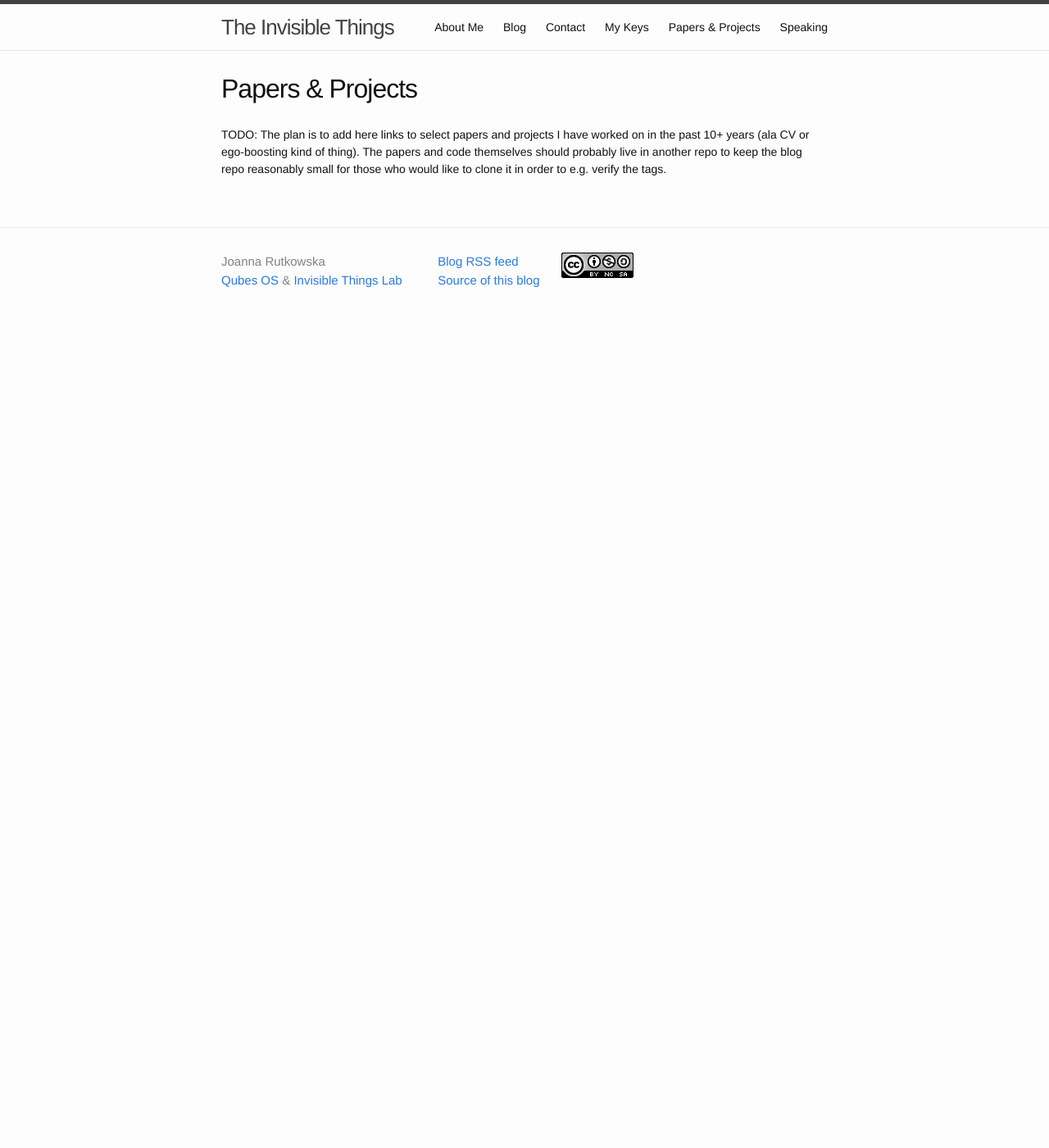
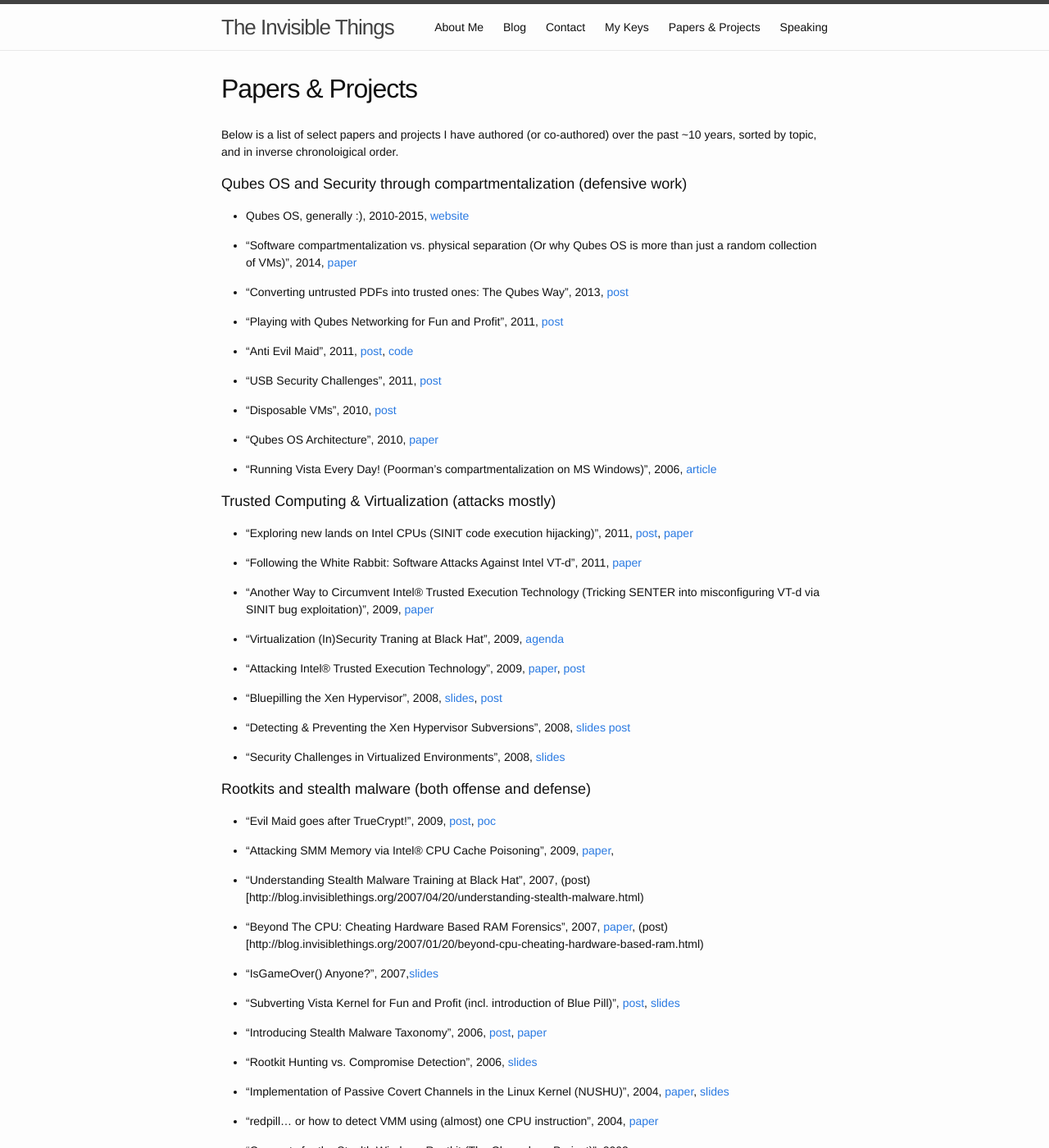
Before and after one commit to rootkovska/rootkovska.github.io, a Jekyll site: the page built from papers.md, in a window 1280 px wide and 1400 px high. Shown: the whole window at 82% size. Built offline with Jekyll 4.4.1, drawn with Linux system fonts in a browser that asks for light colours; Markdown is read by kramdown in place of the engine named in the settings; some of the changed text lies outside the part shown.

Commit message:
papers.md: added list of select papers and projects

```diff
--- a/papers.md
+++ b/papers.md
@@ -4,8 +4,73 @@ title: Papers & Projects
 permalink: /papers/
 ---
 
-TODO: The plan is to add here links to select papers and projects I have worked
-on in the past 10+ years (ala CV or ego-boosting kind of thing). The papers and
-code themselves should probably live in another repo to keep the blog repo
-reasonably small for those who would like to clone it in order to e.g. verify
-the tags.
+Below is a list of select papers and projects I have authored (or co-authored)
+over the past ~10 years, sorted by topic, and in inverse chronoloigical order.
+
+Qubes OS and Security through compartmentalization (defensive work)
+--------------------------------------------------------------------
+
+* Qubes OS, generally :), 2010-2015, [website](https://www.qubes-os.org/)
+
+* "Software compartmentalization vs. physical separation (Or why Qubes OS is more than just a random collection of VMs)", 2014, [paper](http://www.invisiblethingslab.com/resources/2014/Software_compartmentalization_vs_physical_separation.pdf)
+
+* "Converting untrusted PDFs into trusted ones: The Qubes Way", 2013, [post](http://blog.invisiblethings.org/2013/02/21/converting-untrusted-pdfs-into-trusted.html)
+
+* "Playing with Qubes Networking for Fun and Profit", 2011, [post](http://blog.invisiblethings.org/2011/09/28/playing-with-qubes-networking-for-fun.html)
+
+* "Anti Evil Maid", 2011, [post](http://blog.invisiblethings.org/2011/09/07/anti-evil-maid.html), [code](https://github.com/QubesOS/qubes-antievilmaid)
+
+* "USB Security Challenges", 2011, [post](http://blog.invisiblethings.org/2011/05/31/usb-security-challenges.html)
+
+* "Disposable VMs", 2010, [post](http://blog.invisiblethings.org/2010/06/01/disposable-vms.html)
+
+* "Qubes OS Architecture", 2010, [paper](http://files.qubes-os.org/files/doc/arch-spec-0.3.pdf)
+
+* "Running Vista Every Day! (Poorman's compartmentalization on MS Windows)",
+  2006, [article](http://blog.invisiblethings.org/2007/02/04/running-vista-every-day.html)
+
+
+Trusted Computing & Virtualization (attacks mostly)
+----------------------------------------------------
+
+*  "Exploring new lands on Intel CPUs (SINIT code execution hijacking)", 2011, [post](http://blog.invisiblethings.org/2011/12/06/exploring-new-lands-on-intel-cpus-sinit.html), [paper](http://www.invisiblethingslab.com/resources/2011/Attacking_Intel_TXT_via_SINIT_hijacking.pdf)
+
+* "Following the White Rabbit: Software Attacks Against Intel VT-d", 2011, [paper](http://blog.invisiblethings.org/2011/05/13/following-white-rabbit-software-attacks.html)
+
+* "Another Way to Circumvent Intel® Trusted Execution Technology (Tricking SENTER into misconfiguring VT-d via SINIT bug exploitation)", 2009, [paper](http://invisiblethingslab.com/resources/misc09/Another%20TXT%20Attack.pdf)
+
+* "Virtualization (In)Security Traning at Black Hat", 2009, [agenda](http://invisiblethingslab.com/resources/training_virtsec/VirtSecTraining-Agenda-0.9.pdf)
+
+* "Attacking Intel® Trusted Execution Technology", 2009, [paper](http://invisiblethingslab.com/resources/bh09dc/Attacking%20Intel%20TXT%20-%20paper.pdf), [post](http://blog.invisiblethings.org/2009/01/05/attacking-intel-trusted-execution.html)
+
+* "Bluepilling the Xen Hypervisor", 2008, [slides](http://invisiblethingslab.com/resources/bh08/part3.pdf), [post](http://blog.invisiblethings.org/2008/08/08/our-xen-0wning-trilogy-highlights.html)
+
+* "Detecting & Preventing the Xen Hypervisor Subversions", 2008, [slides](http://invisiblethingslab.com/resources/bh08/part2-full.pdf) [post](http://blog.invisiblethings.org/2008/08/08/our-xen-0wning-trilogy-highlights.html)
+
+* "Security Challenges in Virtualized Environments", 2008, [slides](http://www.invisiblethingslab.com/resources/rsa08/Security%20Challanges%20in%20Virtualized%20Enviroments%20-%20RSA2008.pdf)
+
+
+Rootkits and stealth malware (both offense and defense)
+--------------------------------------------------------
+
+* "Evil Maid goes after TrueCrypt!", 2009, [post](http://blog.invisiblethings.org/2009/10/15/evil-maid-goes-after-truecrypt.html), [poc](http://invisiblethingslab.com/resources/evilmaid/evilmaidusb-1.01.img)
+
+* "Attacking SMM Memory via Intel® CPU Cache Poisoning", 2009, [paper](http://invisiblethingslab.com/resources/misc09/smm_cache_fun.pdf),
+
+* "Understanding Stealth Malware Training at Black Hat", 2007, (post)[http://blog.invisiblethings.org/2007/04/20/understanding-stealth-malware.html)
+
+* "Beyond The CPU: Cheating Hardware Based RAM Forensics", 2007, [paper](TODO), (post)[http://blog.invisiblethings.org/2007/01/20/beyond-cpu-cheating-hardware-based-ram.html)
+
+* "IsGameOver() Anyone?", 2007,[slides](http://invisiblethingslab.com/resources/bh07/IsGameOver.pdf)
+
+* "Subverting Vista Kernel for Fun and Profit (incl. introduction of Blue Pill)", [post](http://blog.invisiblethings.org/2006/06/22/introducing-blue-pill.html), [slides](http://www.blackhat.com/presentations/bh-usa-06/BH-US-06-Rutkowska.pdf)
+
+* "Introducing Stealth Malware Taxonomy", 2006, [post](http://blog.invisiblethings.org/2006/11/24/introducing-stealth-malware-taxonomy.html), [paper](TODO)
+
+* "Rootkit Hunting vs. Compromise Detection", 2006, [slides](TODO)
+
+* "Implementation of Passive Covert Channels in the Linux Kernel (NUSHU)", 2004, [paper](TODO), [slides](TODO)
+
+* "redpill... or how to detect VMM using (almost) one CPU instruction", 2004, [paper](TODO)
+
+* "Concepts for the Stealth Windows Rootkit (The Chameleon Project)", 2003, [paper](TODO)
```
